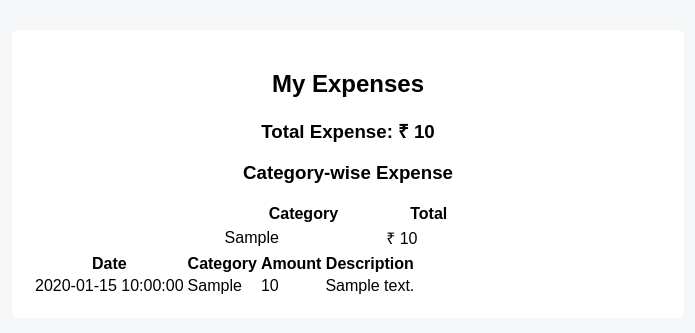
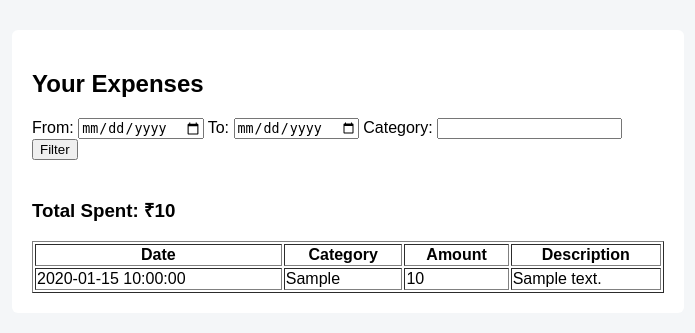
Before and after one commit to Samarth-Rao-24/Expense-Tracker, a Flask app: page /expenses in a window 1280 px wide. Shown: the part 50-383 px from the top of the page, without its empty margins (292-987 px from the left). Run offline with Flask 3, Linux system fonts and the light colour scheme; the visitor is signed in with stand-in values (Sample User, id 1); tables that the repository leaves empty or names only in its code hold one stand-in row (values such as "Sample post").

Commit message:
added filters

```diff
--- a/app.py
+++ b/app.py
@@ -5,7 +5,7 @@ import re
 app = Flask(__name__)
 app.secret_key = 'adeee'
 
-# MySQL connection config
+# ---------------- DB CONNECTION ----------------
 db = pymysql.connect(
     host="localhost",
     user="root",
@@ -100,34 +100,51 @@ def add_expense():
 
     return render_template('add_expense.html')
 
-# ---------------- VIEW EXPENSES ----------------
-@app.route('/expenses')
+# ---------------- VIEW EXPENSES (DAY 8) ----------------
+@app.route('/expenses', methods=['GET', 'POST'])
 def expenses():
     if not session.get('loggedin'):
         flash("Please login first")
         return redirect(url_for('login'))
 
+    if request.method == 'POST':
+        start_date = request.form.get('start_date')
+        end_date = request.form.get('end_date')
+        category = request.form.get('category')
+    else:
+        start_date = request.args.get('start_date')
+        end_date = request.args.get('end_date')
+        category = request.args.get('category')
+
+    query = """
+        SELECT expense_date, category, amount, description
+        FROM expenses
+        WHERE user_id = %s
+    """
+    params = [session['user_id']]
+
+    if start_date and end_date:
+        query += " AND expense_date BETWEEN %s AND %s"
+        params.extend([start_date, end_date])
+
+    if category:
+        query += " AND category = %s"
+        params.append(category)
+
+    query += " ORDER BY expense_date DESC"
+
     cursor = db.cursor()
-
-    # Fetch all expenses
-    cursor.execute(
-        "SELECT expense_date, category, amount, description "
-        "FROM expenses WHERE user_id=%s ORDER BY expense_date DESC",
-        (session['user_id'],)
-    )
+    cursor.execute(query, params)
     expenses = cursor.fetchall()
 
-    # Total expense
     cursor.execute(
         "SELECT IFNULL(SUM(amount),0) AS total FROM expenses WHERE user_id=%s",
         (session['user_id'],)
     )
     total = cursor.fetchone()['total']
 
-    # Category-wise totals
     cursor.execute(
-        "SELECT category, SUM(amount) AS total FROM expenses "
-        "WHERE user_id=%s GROUP BY category",
+        "SELECT category, SUM(amount) AS total FROM expenses WHERE user_id=%s GROUP BY category",
         (session['user_id'],)
     )
     category_totals = cursor.fetchall()
@@ -140,6 +157,7 @@ def expenses():
         total=total,
         category_totals=category_totals
     )
+
 
 # ---------------- LOGOUT ----------------
 @app.route('/logout')
--- a/templates/expenses.html
+++ b/templates/expenses.html
@@ -1,40 +1,37 @@
 {% extends 'base.html' %}
-
-{% block title %}My Expenses{% endblock %}
+{% block title %}Expenses{% endblock %}
 
 {% block content %}
-<h2 style="text-align:center;">My Expenses</h2>
+<h2>Your Expenses</h2>
 
-<h3 style="text-align:center;">Total Expense: ₹ {{ total }}</h3>
+<form method="post">
+    From: <input type="date" name="start_date">
+    To: <input type="date" name="end_date">
 
-<h3 style="text-align:center;">Category-wise Expense</h3>
+    Category:
+    <input type="text" name="category">
 
-<table style="width:40%; margin:auto;">
-    <tr>
-        <th>Category</th>
-        <th>Total</th>
-    </tr>
-    {% for c in category_totals %}
-    <tr>
-        <td>{{ c.category }}</td>
-        <td>₹ {{ c.total }}</td>
-    </tr>
-    {% endfor %}
-</table>
+    <button type="submit">Filter</button>
+</form>
 
-<table>
+<br>
+
+<h3>Total Spent: ₹{{ total }}</h3>
+
+<table border="1" width="100%">
     <tr>
         <th>Date</th>
         <th>Category</th>
         <th>Amount</th>
         <th>Description</th>
     </tr>
-    {% for e in expenses %}
+
+    {% for exp in expenses %}
     <tr>
-        <td>{{ e.expense_date }}</td>
-        <td>{{ e.category }}</td>
-        <td>{{ e.amount }}</td>
-        <td>{{ e.description }}</td>
+        <td>{{ exp.expense_date }}</td>
+        <td>{{ exp.category }}</td>
+        <td>{{ exp.amount }}</td>
+        <td>{{ exp.description }}</td>
     </tr>
     {% endfor %}
 </table>
```
